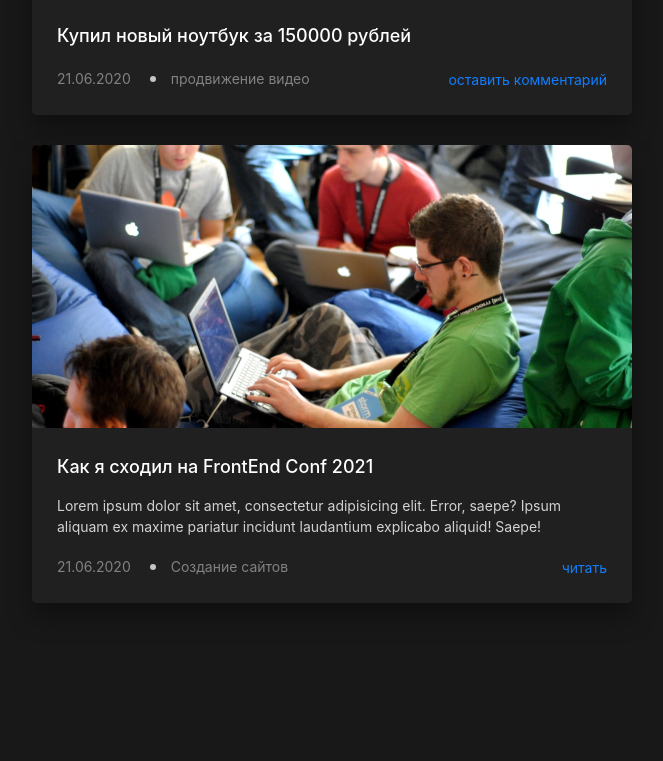
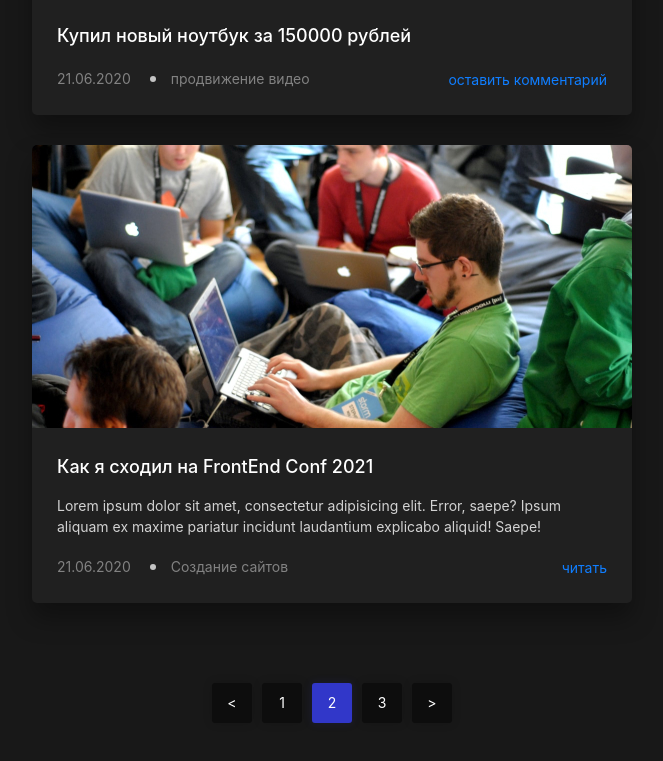
Before and after one commit to CoolSheff131/template-personal-blog, a website: page src/index.html in a window 1280 px wide. Shown: the part 1375-2136 px from the top of the page, without its empty margins (458-1121 px from the left). Before the commit the page ends 2088 px from the top, so only its background shows below. Drawn offline with nearby package versions, Linux system fonts and the light colour scheme; files that its build step writes are made by us from their sources.

Commit message:
Сделан блок навигации

```diff
--- /dev/null
+++ b/src/assets/scss/blocks/pagination.scss
@@ -0,0 +1,32 @@
+.pagination{
+    display: flex;
+    justify-content: center;
+    margin-top: 8rem;
+}
+
+.pagination__item{
+    margin: 0 .5rem;
+}
+
+.pagination__link{
+    display: block;
+    width: 4rem;
+    line-height: 4rem;
+    height: 4rem;
+    background-color: #0D0D0D;
+    box-shadow:  0 0 10px rgba($color: $black, $alpha: .15);
+    border-radius: 3px;
+    font-size: 1.4rem;
+    color: $white;
+    text-align: center;
+    text-decoration: none;
+    transition: background-color .2s linear;
+    &:hover{
+        background-color: lighten($color: #0D0D0D, $amount: 2%) ;
+    }
+
+    &.active{
+        background-color: $blue;
+        box-shadow:  0 0 10px rgba($color: $blue, $alpha: .15);
+    }
+}
--- a/src/assets/scss/style.scss
+++ b/src/assets/scss/style.scss
@@ -35,3 +35,4 @@ body {
 @import "blocks/add-post.scss";
 @import "blocks/post.scss";
 @import "blocks/embed.scss";
+@import "blocks/pagination.scss";
--- a/src/index.html
+++ b/src/index.html
@@ -145,3 +145,23 @@ title: BrainsCloud | Home
         <a class="post__read" href="">читать</a>
     </div>
 </article><!-- /.post -->
+
+<!-- Pagination -->
+<ul class="pagination">
+    <li class="pagination__item">
+        <a class="pagination__link" href="">&lt;</a>
+    </li>
+    <li class="pagination__item">
+        <a class="pagination__link" href="">1</a>
+    </li>
+    <li class="pagination__item">
+        <a class="pagination__link active" href="">2</a>
+    </li>
+    <li class="pagination__item">
+        <a class="pagination__link" href="">3</a>
+    </li>
+    <li class="pagination__item">
+        <a class="pagination__link" href="">&gt;</a>
+    </li>
+
+</ul>
```
Also changed, not shown: dist/assets/css/style.min.css, dist/index.html.
